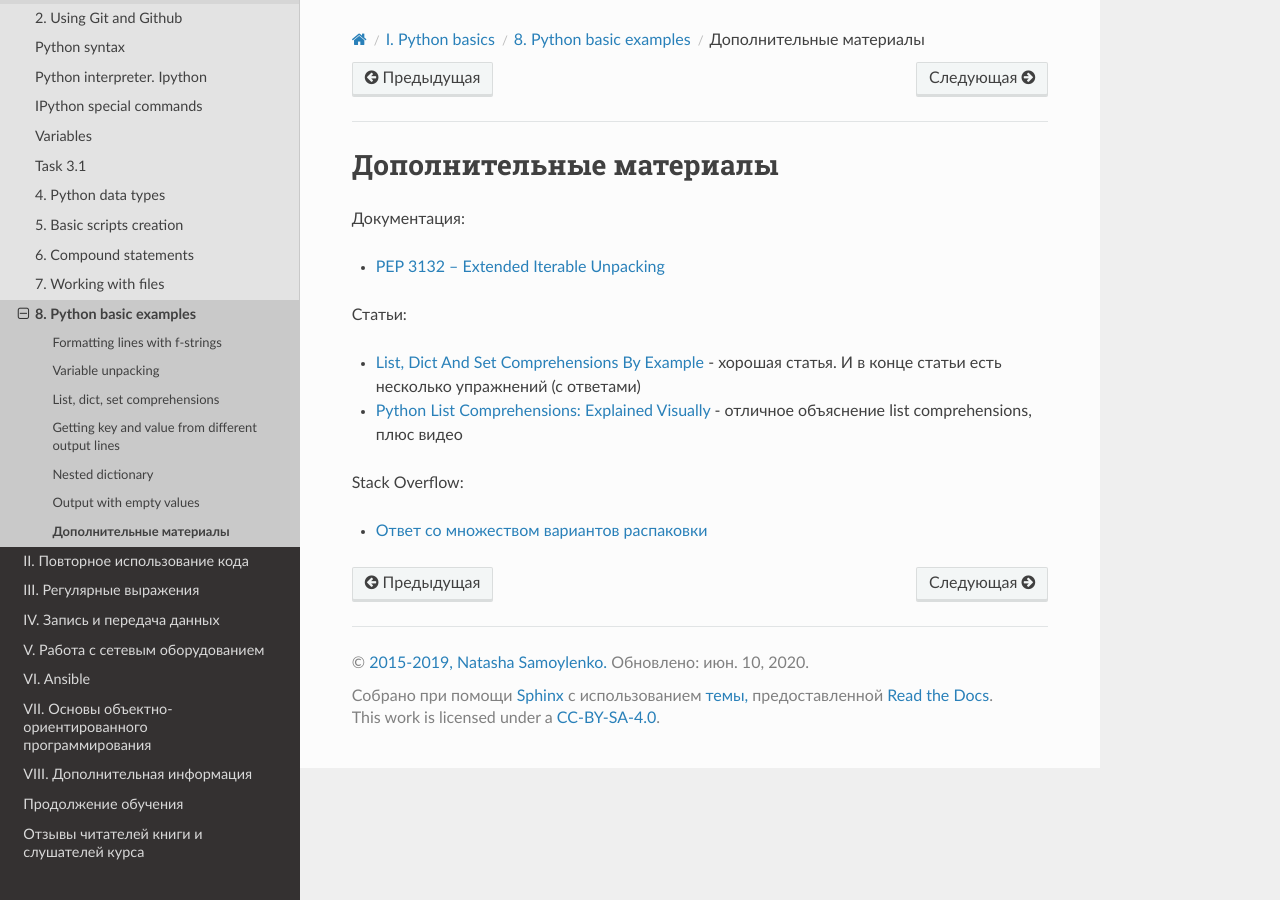
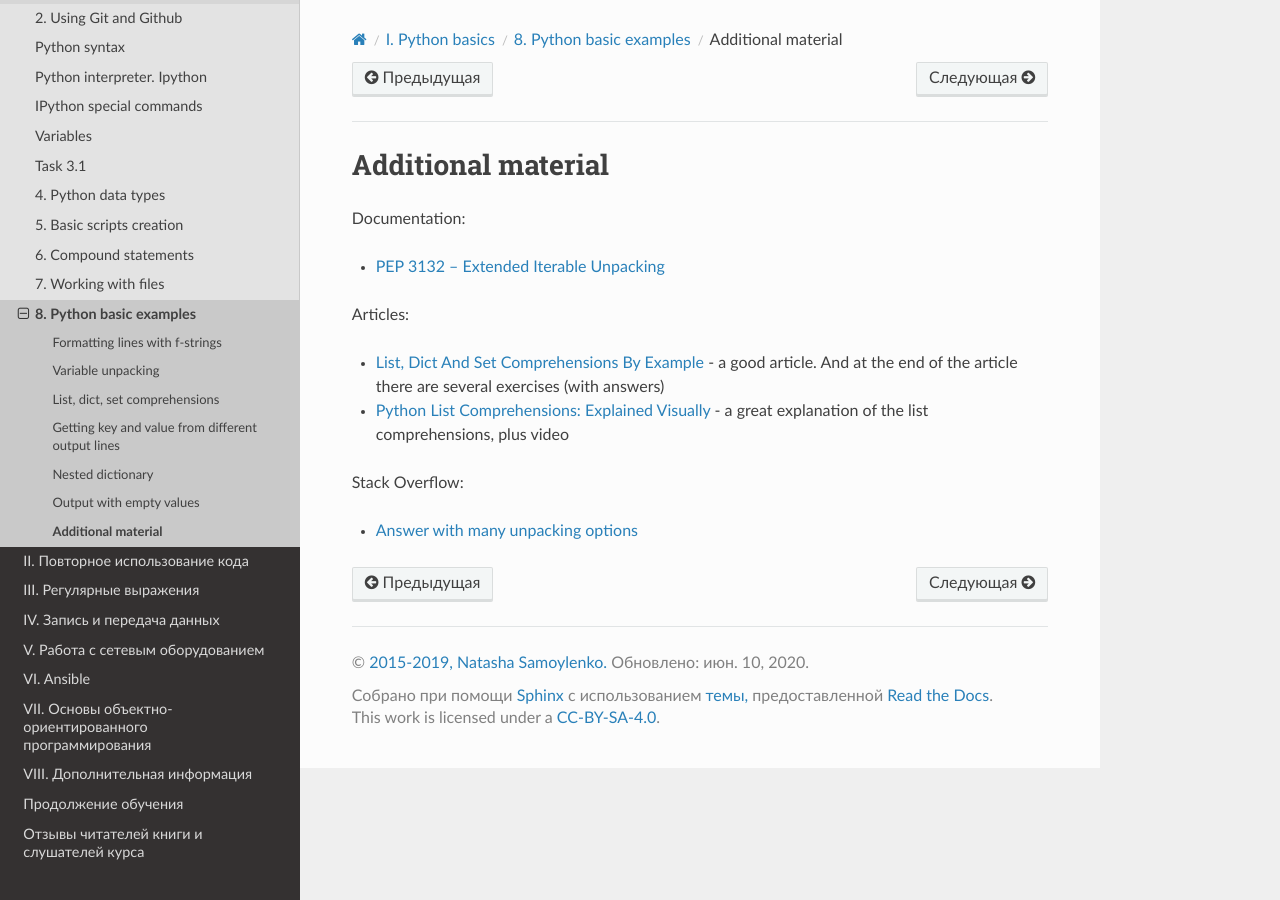
Before and after one commit to Aidar5/nattoeng, a Sphinx documentation site: the page built from docs/source/book/08_python_basic_examples/further_reading.rst, in a window 1280 px wide. Built offline with Sphinx 7.4.7 and the Read the Docs theme 2.0.0, drawn with Linux system fonts in a browser that asks for light colours; pages that are not in the unit, such as notebooks, are missing from menus.

Commit message:
Update further_reading.rst

```diff
--- a/docs/source/book/08_python_basic_examples/further_reading.rst
+++ b/docs/source/book/08_python_basic_examples/further_reading.rst
@@ -1,22 +1,18 @@
-Дополнительные материалы
+Additional material
 ------------------------
 
-Документация:
+Documentation:
 
 -  `PEP 3132 -- Extended Iterable
    Unpacking <https://www.python.org/dev/peps/pep-3132/>`__
 
-Статьи:
+Articles:
 
 -  `List, Dict And Set Comprehensions By
-   Example <https://www.smallsurething.com/list-dict-and-set-comprehensions-by-example/>`__
-   - хорошая статья. И в конце статьи есть несколько упражнений (с
-   ответами)
+   Example <https://www.smallsurething.com/list-dict-and-set-comprehensions-by-example/>`__ - a good article. And at the end of the article there are several exercises (with answers)
 -  `Python List Comprehensions: Explained
-   Visually <http://treyhunner.com/2015/12/python-list-comprehensions-now-in-color/>`__
-   - отличное объяснение list comprehensions, плюс видео
+   Visually <http://treyhunner.com/2015/12/python-list-comprehensions-now-in-color/>`__ - a great explanation of the list comprehensions, plus video
 
 Stack Overflow:
 
--  `Ответ со множеством вариантов
-   распаковки <https://stackoverflow.com/questions/6967632/unpacking-extended-unpacking-and-nested-extended-unpacking>`__
+-  `Answer with many unpacking options <https://stackoverflow.com/questions/6967632/unpacking-extended-unpacking-and-nested-extended-unpacking>`__
```
